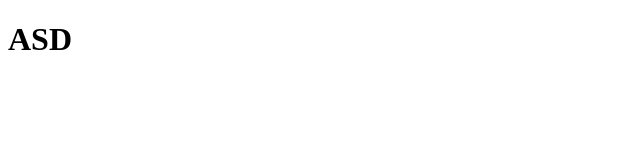
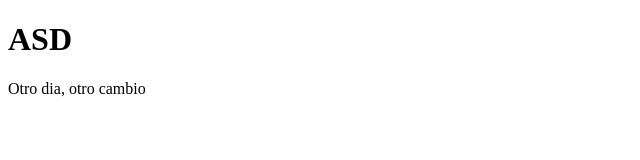
Before and after one commit to LucianoPueyo/Codo-a-codo-Fullstack-24264, a plain HTML site: page prueba2.html in a window 1280 px wide. Shown: the whole page, without its empty margins (0-640 px from the left). Drawn offline with Linux system fonts and the light colour scheme.

Commit message:
Se modifica el prueba2

```diff
--- a/prueba2.html
+++ b/prueba2.html
@@ -7,5 +7,7 @@
 </head>
 <body>
     <h1>ASD</h1>
+
+	<p>Otro dia, otro cambio</p>
 </body>
 </html>
```
